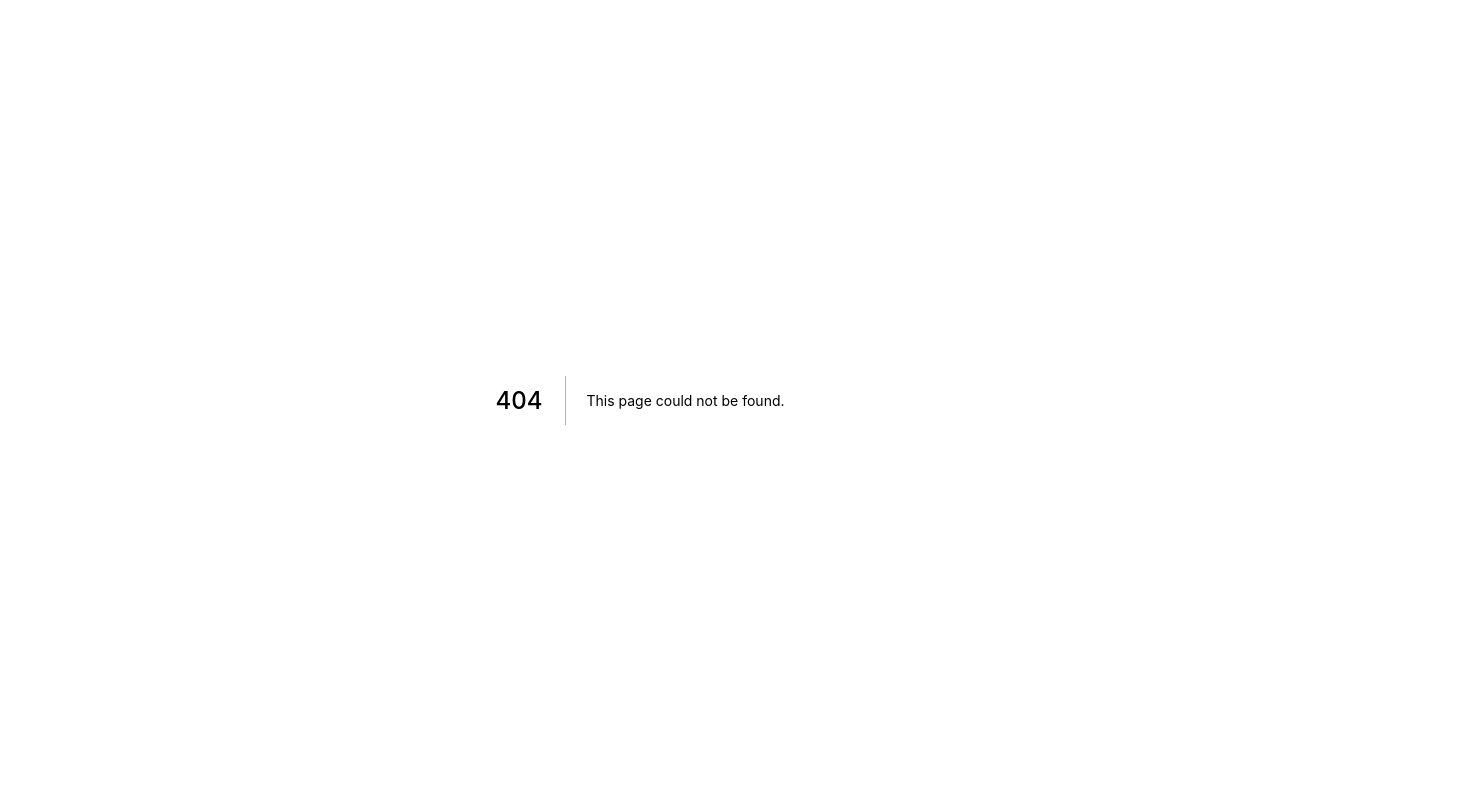
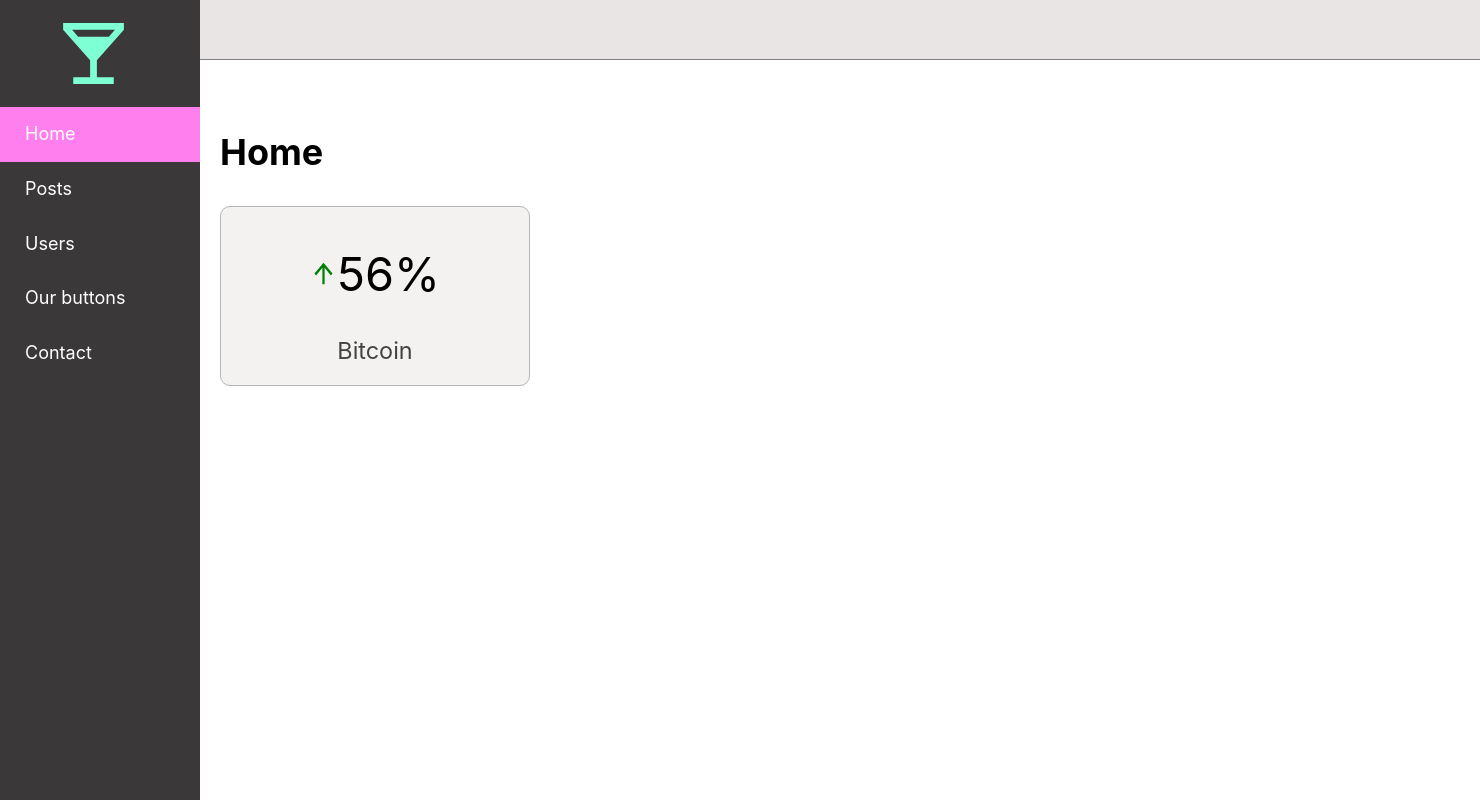
Before and after one commit to dejan007/admin, a Next.js app in the folder admin-panel/: page /home in a window 1280 px wide. Before the commit this address had no page. Shown: the whole page, 1480 px wide, since content can reach past the window. Built offline with nearby package versions, Linux system fonts and the light colour scheme.

Commit message:
Routing and layout

```diff
--- a/admin-panel/components/ui/Layout/layout.jsx
+++ b/admin-panel/components/ui/Layout/layout.jsx
@@ -1,30 +1,39 @@
 import React from 'react';
-import Head from 'next/head'
-import Image from 'next/image'
 import styles from './layout.module.scss'
 import Link from 'next/link'
 import Header from '../Header/Header.jsx';
+import LocalBarIcon from '@material-ui/icons/LocalBar';
+import { useRouter } from 'next/router';
 
 const name = 'Dejan'
 export const siteTitle = 'Next.js Sample Website'
 
 export default function Layout({ children }) {
+
+    const router = useRouter();
+    console.log(router.route);
     return (
         <>
             <Header />
             <div className={styles.container}>
-       <Link href="/">
-            <a>Home</a>
+                <LocalBarIcon />
+                <div className={styles.navigationWrapper}>
+                    <Link href="/home">
+                        <a className={router.route==='/home' ? styles.navActive: undefined}>Home</a>
                     </Link>
-        <Link href="/posts/first-post">
-            <a>Posts</a>
+                    <Link href="/posts">
+                        <a className={router.route==='/posts' ? styles.navActive: undefined}>Posts</a>
                     </Link>
-        <Link href="/about">
-            <a>About</a>
+                    <Link href="/users">
+                        <a className={router.route==='/users' ? styles.navActive: undefined}>Users</a>
                     </Link>
-        <Link href="/about">
-            <a>Contact</a>
+                    <Link href="/buttons">
+                        <a className={router.route==='/buttons' ? styles.navActive: undefined}>Our buttons</a>
                     </Link>
+                    <Link href="/contact">
+                        <a className={router.route==='/contact' ? styles.navActive: undefined}>Contact</a>
+                    </Link>
+                </div>
 
             </div>
             <div className={styles.content}>
--- a/admin-panel/components/ui/Layout/layout.module.scss
+++ b/admin-panel/components/ui/Layout/layout.module.scss
@@ -7,6 +7,12 @@
     display: flex;
     flex-direction: column;
 
+    .navigationWrapper {
+      display: flex;
+      flex-direction: column;
+      margin-top: 40px;
+    }
+
     a {
       color: white;
       padding-left: 25px;
@@ -14,8 +20,21 @@
       padding-bottom: 13px;
       &:hover {
         text-decoration: none;
-        background-color: rgb(41, 197, 218);
+        background-color: #535253;
       }
+    }
+
+    .navActive {
+      background-color: #ff7fef;
+    }
+
+    svg {
+      transform: scale(3);
+      margin-top: 40px;
+      margin-left: 80px;
+      fill: aquamarine;
+      cursor: pointer;
+
     }
 
   }
--- /dev/null
+++ b/admin-panel/pages/home/index.jsx
@@ -0,0 +1,18 @@
+import React from 'react';
+import Head from 'next/head'
+import Layout from '../../components/ui/Layout/layout'
+import MainPanel from '../../components/Home/MainPanel';
+
+export default function Index() {
+
+  return (
+    <Layout>
+
+     <Head>
+        <title>Home</title>
+      </Head>
+      <h1>Home</h1>
+      <MainPanel />
+    </Layout>
+  )
+}
--- a/admin-panel/pages/posts/first-post.jsx
+++ b/admin-panel/pages/posts/index.jsx
@@ -5,14 +5,14 @@ import Layout from '../../components/ui/Layout/layout'
 import SmallCard from '../../components/ui/assets/SmallCard'
 
 
-export default function FirstPost() {
+export default function Index() {
   return (
     <Layout>
 
      <Head>
-        <title>First Post</title>
+        <title>Posts</title>
       </Head>
-      <h1>First Post</h1>
+      <h1>Posts</h1>
     </Layout>
   )
 }
```
Also changed, not shown: admin-panel/pages/buttons/index.jsx (added, +16 -0 lines), admin-panel/pages/contact/index.jsx (added, +17 -0 lines), admin-panel/pages/index.jsx (+10 -4 lines), admin-panel/pages/users/index.jsx (added, +15 -0 lines). Lines whose indentation alone changed are shown as unchanged.
